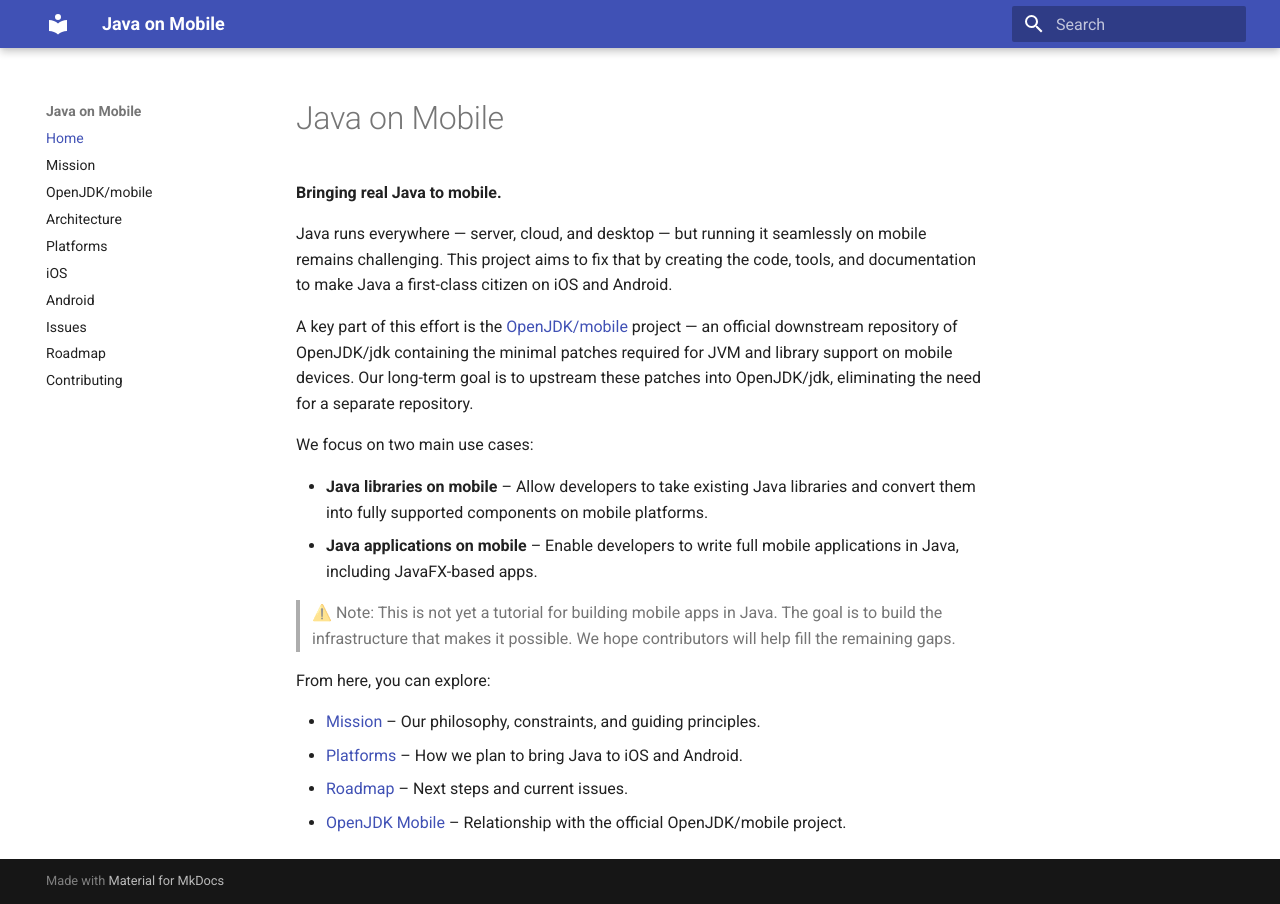
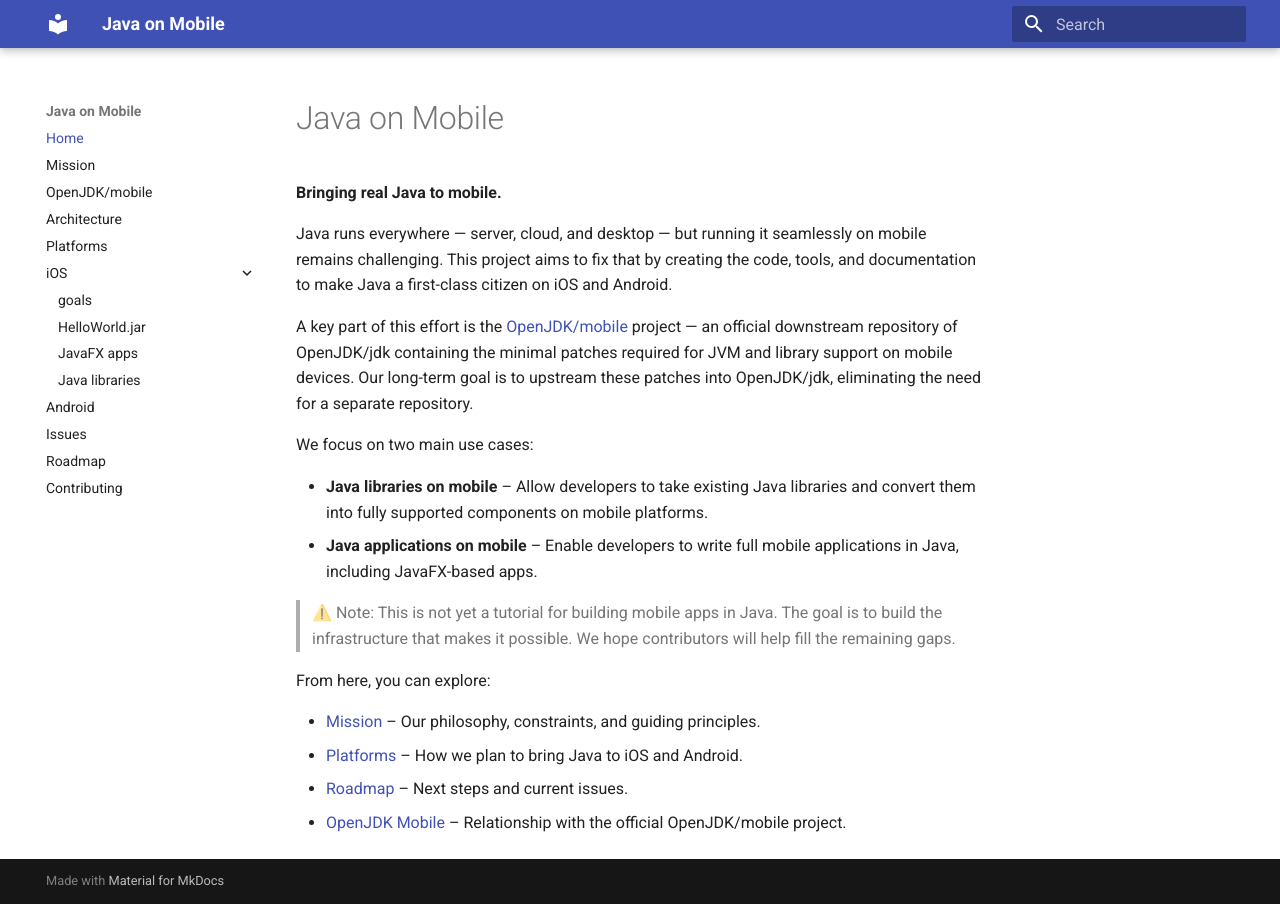
Before and after one commit to openjdk-mobile/openjdk-mobile.github.io, an MkDocs documentation site: the page built from docs/index.md, in a window 1280 px wide. Built offline with MkDocs 1.6.1 and Material for MkDocs 9.7.7, drawn with Linux system fonts in a browser that asks for light colours.

Commit message:
Move ios subdirs to lower level Add css file

```diff
--- a/mkdocs.yml
+++ b/mkdocs.yml
@@ -4,10 +4,12 @@
   name: material
   features:
     - navigation.expand
-    - navigation.sections
     - content.code.copy
     - search.highlight
     - search.share
+
+extra_css:
+  - css/extra.css
 
 nav:
   - Home: index.md
@@ -15,7 +17,11 @@
   - OpenJDK/mobile: openjdk-mobile.md
   - Architecture: architecture.md
   - Platforms: platforms.md
-  - iOS: ios.md
+  - iOS:
+    - goals: ios.md
+    - HelloWorld.jar: ios/helloworld.md
+    - JavaFX apps: ios/javafx.md
+    - Java libraries: ios/library.md
   - Android: android.md
   - Issues: issues.md
   - Roadmap: roadmap.md
```
Also changed, not shown: 1 other file.
